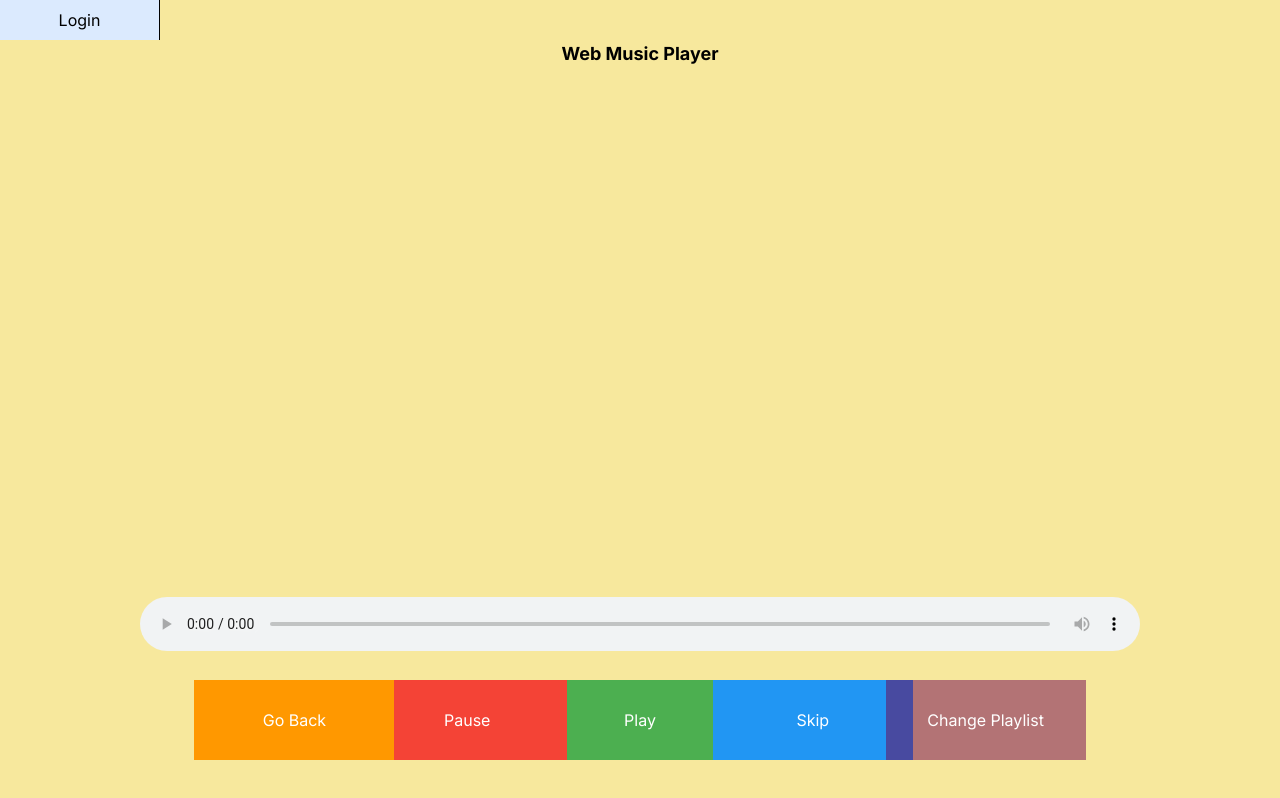
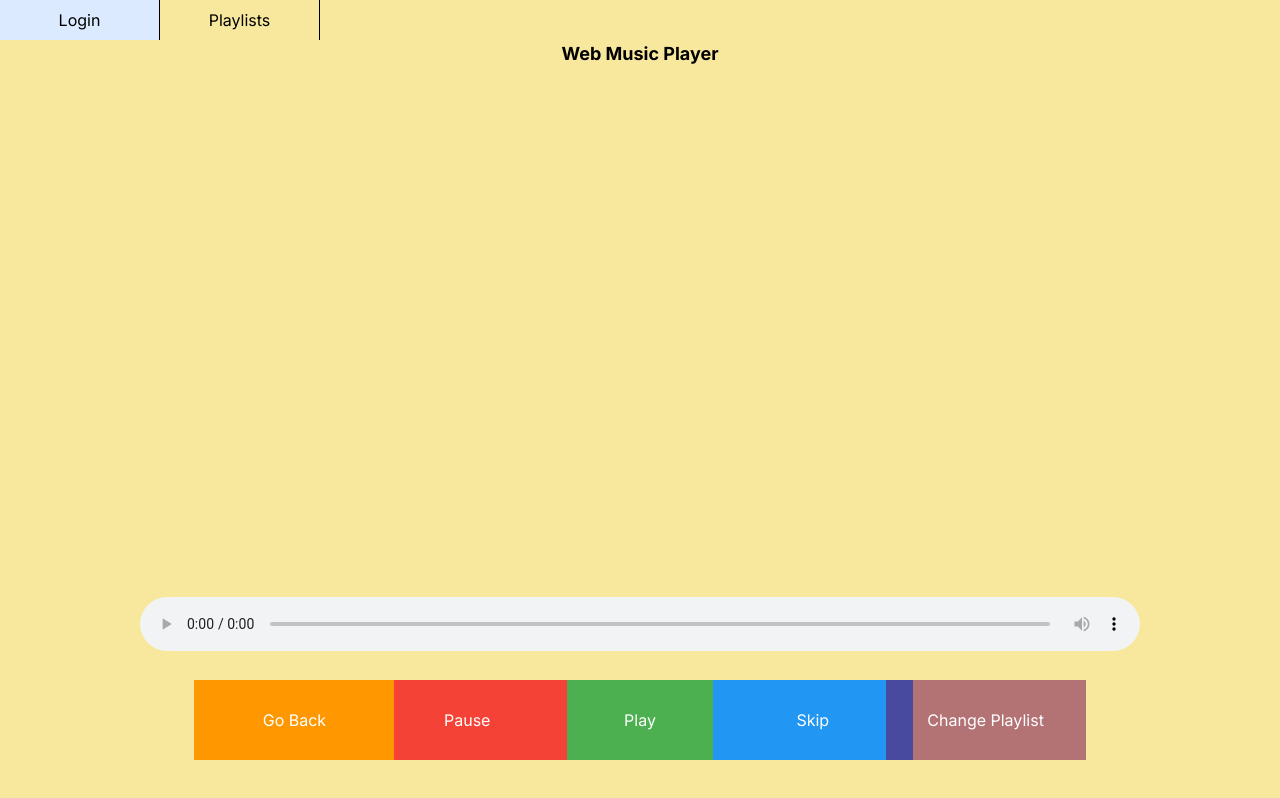
Before and after one commit to bboutin343/Team8-Agile, a Next.js app in the folder agilemusic/: page / in a window 1280 px wide. Built offline with nearby package versions, Linux system fonts and the light colour scheme.

Commit message:
homepage organization

```diff
--- a/agilemusic/src/app/page.tsx
+++ b/agilemusic/src/app/page.tsx
@@ -11,6 +11,9 @@ export default function Home() {
     <body>
         <Link href="/login" key="login">
           <button className="w-40 h-10 text-center border-r border-black hover:bg-blue-100">Login</button>
+        </Link>
+        <Link href="/playlists" key="playlists">
+          <button className="w-40 h-10 text-center border-r border-black hover:bg-blue-100">Playlists</button>
         </Link>
         <h1>Web Music Player</h1>
         <audio id="audioPlayer" controls>
--- /dev/null
+++ b/agilemusic/src/app/playlists/layout.tsx
@@ -0,0 +1,20 @@
+import type { Metadata } from 'next'
+import { Inter } from 'next/font/google'
+import './../globals.css'
+
+const inter = Inter({ subsets: ['latin'] })
+
+export const metadata: Metadata = {
+  title: 'Web Music Player',
+  description: 'An accessible web player',
+}
+
+export default function Layout({children}: {
+  children: React.ReactNode
+}) {
+  return (
+    <html lang="en">
+      <body className={inter.className}>{children}</body>
+    </html>
+  )
+}
--- /dev/null
+++ b/agilemusic/src/app/playlists/page.tsx
@@ -0,0 +1,12 @@
+export default function Login() {
+	return (
+		<>
+			<h1>Playlists</h1>
+			<ol>
+				<li>
+					<a href="link_to_playlist">Playlist 1</a>
+				</li>
+			</ol>
+		</>
+	);
+}
```
